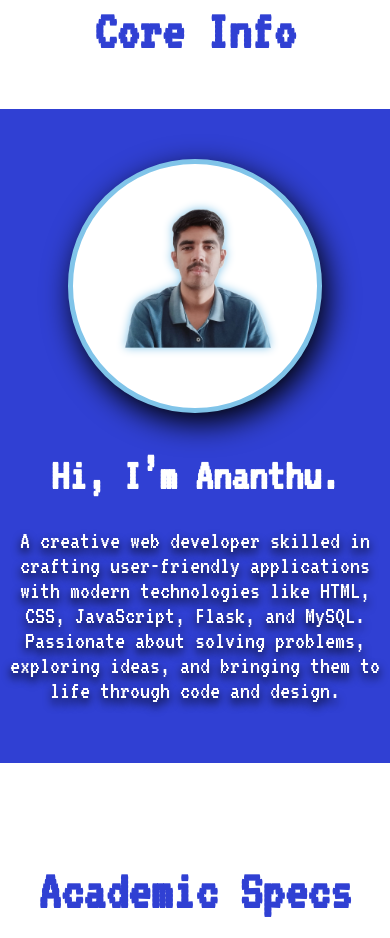
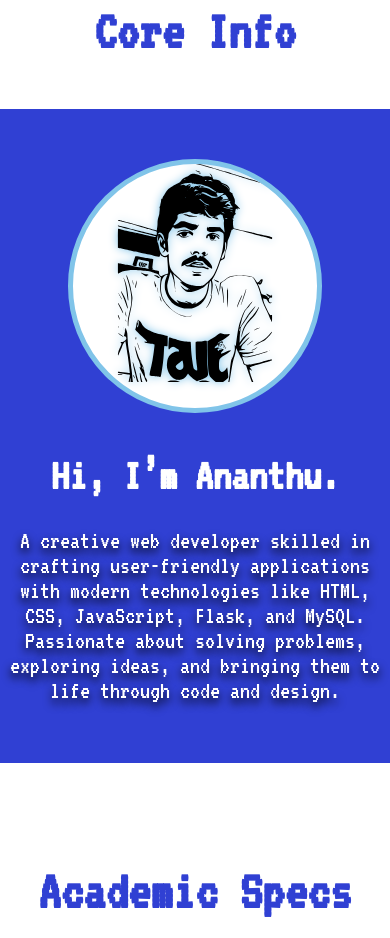
Before and after one commit to AnanthuNarashimman/About-Me, a plain HTML site: page index.html in a window 390 px wide. Shown: the part 891-1829 px from the top of the page. Drawn offline with nearby package versions, Linux system fonts and the light colour scheme; a web font is replaced by a local one.

Commit message:
Minor style change

```diff
--- a/index.html
+++ b/index.html
@@ -55,7 +55,7 @@
 
     <div class="mobcoreinfo">
         <div class="image">
-            <img src="ProfilePIcture.png">
+            <img src="Images/Profile.svg">
         </div>
         <h3>Hi, I’m Ananthu.</h3>
         <p>A creative web developer skilled in crafting user-friendly applications with modern technologies like HTML, CSS,
--- a/style.css
+++ b/style.css
@@ -1295,7 +1295,7 @@ hr {
         border: 5px solid #80C4E9;
         border-radius: 50%;
         background: white;
-        filter: drop-shadow(5px 10px 15px #000);
+        overflow: hidden;
 
     }
 
```
